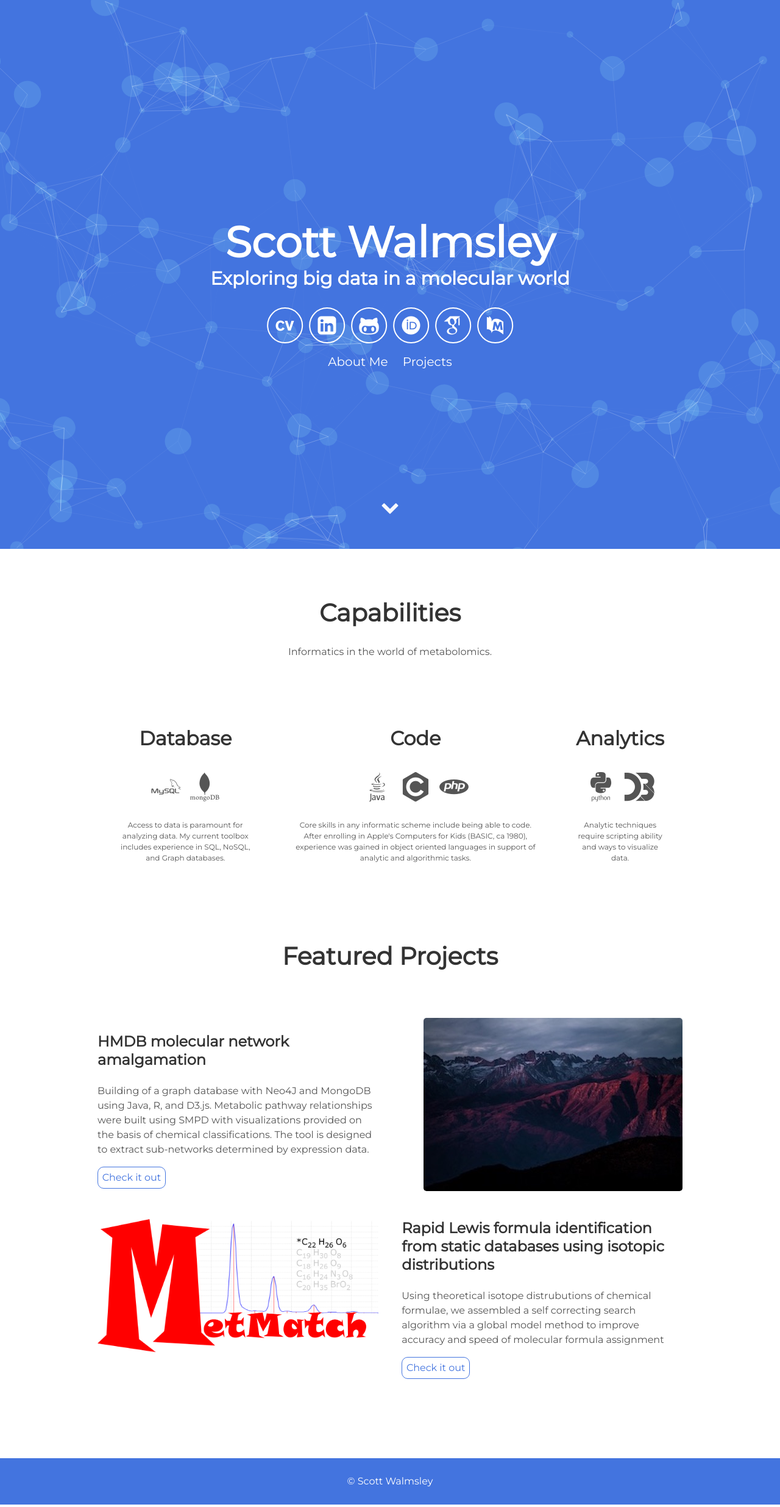
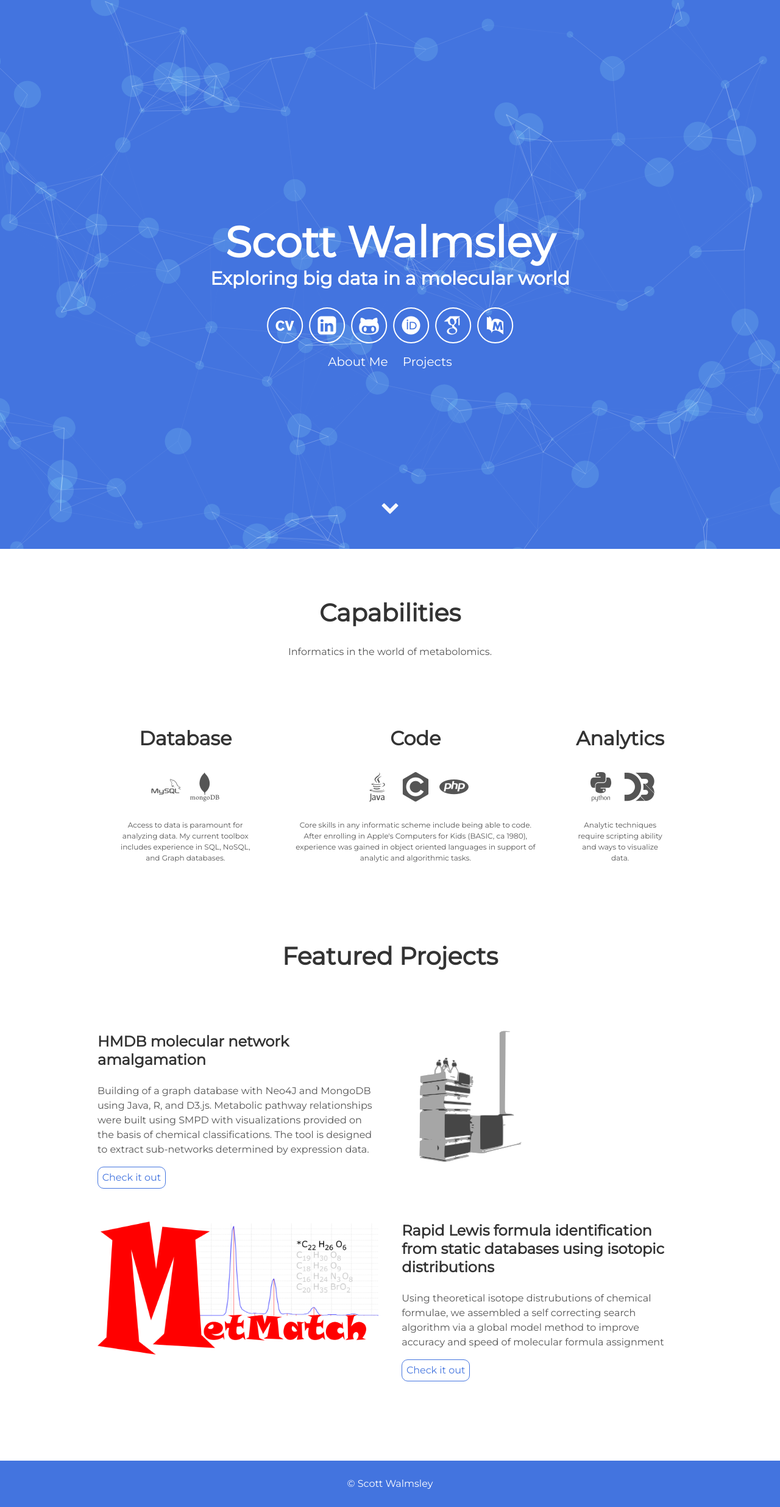
Before and after one commit to scottwalmsley/scottwalmsley.github.io, a Jekyll site: the page built from index.html, in a window 1280 px wide. Shown: the whole page at 61% size. Built offline with Jekyll 4.4.1, drawn with Linux system fonts in a browser that asks for light colours; some web fonts are replaced.

Commit message:
Change to images,

```diff
--- a/_includes/projects.html
+++ b/_includes/projects.html
@@ -7,7 +7,7 @@
 <div class="user-projects">
   <div>
   <div class="images-right">
-    <img alt="mountains" src="{{ "/assets/img/mountains.jpg" | prepend: site.baseurl }}" />
+    <img alt="mountains" src="{{ "/assets/img/QTOF.png" | prepend: site.baseurl }}" />
   </div>
   <div class="contents">
     <h3> HMDB molecular network amalgamation  </h3>
```
Also changed, not shown: assets/img/QTOF.png (added), assets/img/QTOF.svg (added).
